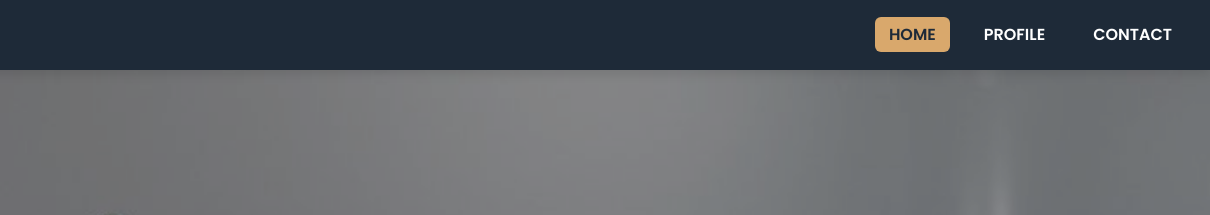
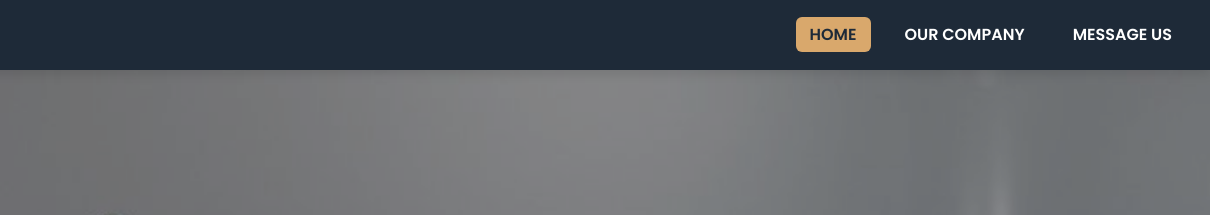
Before and after one commit to refaldi110922-debug/CompanyWebsite, a plain HTML site: page index.html in a window 1280 px wide. Shown: the top 215 px of the page, 70-1280 px from the left. Drawn offline with Linux system fonts and the light colour scheme.

Commit message:
Update index.html

```diff
--- a/index.html
+++ b/index.html
@@ -19,8 +19,8 @@
         <button id="navToggle" class="nav-toggle" aria-label="Toggle Menu">☰</button>
         <ul class="nav-list" id="navList">
             <li><a href="index.html" class="active">Home</a></li>
-            <li><a href="profile.html">Profile</a></li>
-            <li><a href="#contact">Contact</a></li>
+            <li><a href="profile.html">Our Company</a></li>
+            <li><a href="#contact">Message Us</a></li>
         </ul>
         </nav>
     </header>
```
